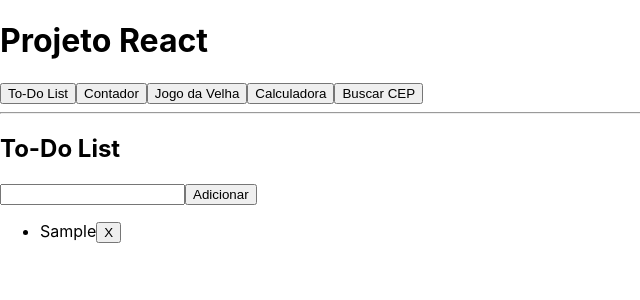
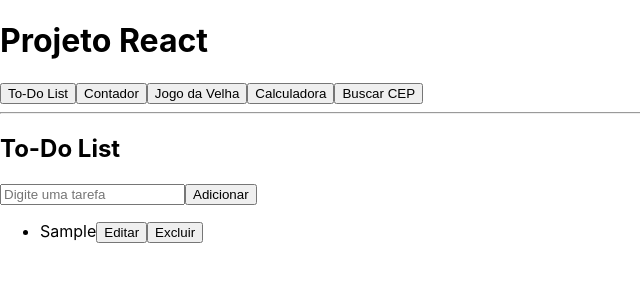
Before and after one commit to Akainor/atividade06, a React (Create React App) app: page / in a window 1280 px wide. Both pictures are taken after typing "Sample" into the empty fields and a click on the button "Adicionar". Shown: the top 300 px of the page, without its empty margins (0-640 px from the left). Built offline with nearby package versions, Linux system fonts and the light colour scheme.

Commit message:
0.1.0 - To-Do List Atualizada

```diff
--- a/src/components/TodoList.jsx
+++ b/src/components/TodoList.jsx
@@ -1,19 +1,46 @@
-import { useState } from "react";
+import { useState, useEffect } from "react";
 
 export default function TodoList() {
   const [task, setTask] = useState("");
-  const [list, setList] = useState([]);
+  const [list, setList] = useState(() => {
+    // 🔥 carrega direto no useState (melhor forma)
+    const saved = localStorage.getItem("tasks");
+    return saved ? JSON.parse(saved) : [];
+  });
+
+  const [editIndex, setEditIndex] = useState(null);
+  const [editText, setEditText] = useState("");
+
+  // 🔹 salva sempre que mudar
+  useEffect(() => {
+    localStorage.setItem("tasks", JSON.stringify(list));
+  }, [list]);
 
   function addTask() {
-    if (task !== "") {
-      setList([...list, task]);
-      setTask("");
-    }
+    if (task.trim() === "") return;
+
+    setList((prev) => [...prev, task]);
+    setTask("");
   }
 
-  function removeTask(index) {
-    const newList = list.filter((_, i) => i !== index);
-    setList(newList);
+  function deleteTask(index) {
+    setList((prev) => prev.filter((_, i) => i !== index));
+  }
+
+  function startEdit(index) {
+    setEditIndex(index);
+    setEditText(list[index]);
+  }
+
+  function saveEdit(index) {
+    setList((prev) => {
+      const newList = [...prev];
+      newList[index] = editText;
+      return newList;
+    });
+
+    setEditIndex(null);
+    setEditText("");
   }
 
   return (
@@ -23,14 +50,28 @@ export default function TodoList() {
       <input
         value={task}
         onChange={(e) => setTask(e.target.value)}
+        placeholder="Digite uma tarefa"
       />
       <button onClick={addTask}>Adicionar</button>
 
       <ul>
         {list.map((item, index) => (
           <li key={index}>
-            {item}
-            <button onClick={() => removeTask(index)}>X</button>
+            {editIndex === index ? (
+              <>
+                <input
+                  value={editText}
+                  onChange={(e) => setEditText(e.target.value)}
+                />
+                <button onClick={() => saveEdit(index)}>Salvar</button>
+              </>
+            ) : (
+              <>
+                {item}
+                <button onClick={() => startEdit(index)}>Editar</button>
+                <button onClick={() => deleteTask(index)}>Excluir</button>
+              </>
+            )}
           </li>
         ))}
       </ul>
```
